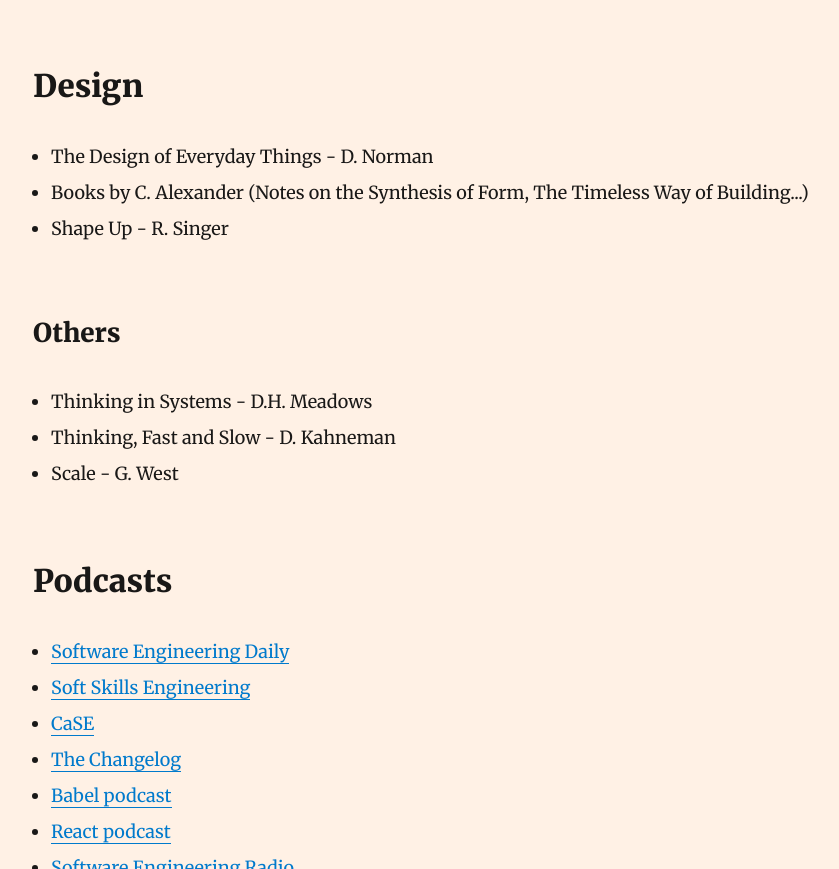
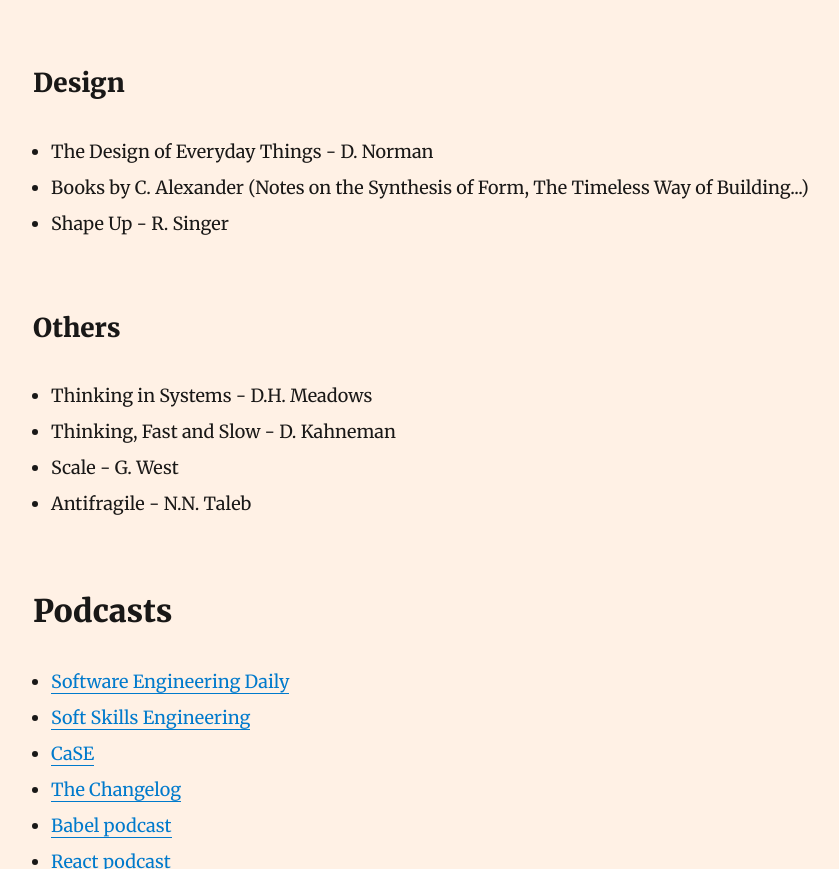
Before and after one commit to camille-hdl/website, a Gatsby site: page /learning-resources/ in a window 1280 px wide. Shown: the part 1371-2240 px from the top of the page, without its empty margins (202-1041 px from the left). Built offline with nearby package versions, Linux system fonts and the light colour scheme; Gatsby itself is replaced by a stand-in of ours; some packages are replaced by stand-ins of ours.

Commit message:
add Antigragile by NN Taleb

```diff
--- a/content/blog/learning-resources/index.md
+++ b/content/blog/learning-resources/index.md
@@ -31,7 +31,7 @@ A (hopefuly up-to-date) compilation of places I go to to keep in touch with the
 * Predicting the Unpredictable: Pragmatic Approaches to Estimating Cost or Schedule - J. Rothman
 * Debugging Teams: Better Productivity Through Collaboration - B. Collins-Sussman, B. Fitzpatrick
 
-## Design
+### Design
 
 * The Design of Everyday Things - D. Norman
 * Books by C. Alexander (Notes on the Synthesis of Form, The Timeless Way of Building...)
@@ -42,6 +42,7 @@ A (hopefuly up-to-date) compilation of places I go to to keep in touch with the
 * Thinking in Systems - D.H. Meadows
 * Thinking, Fast and Slow - D. Kahneman
 * Scale - G. West
+* Antifragile - N.N. Taleb
 
 ## Podcasts
 
```
